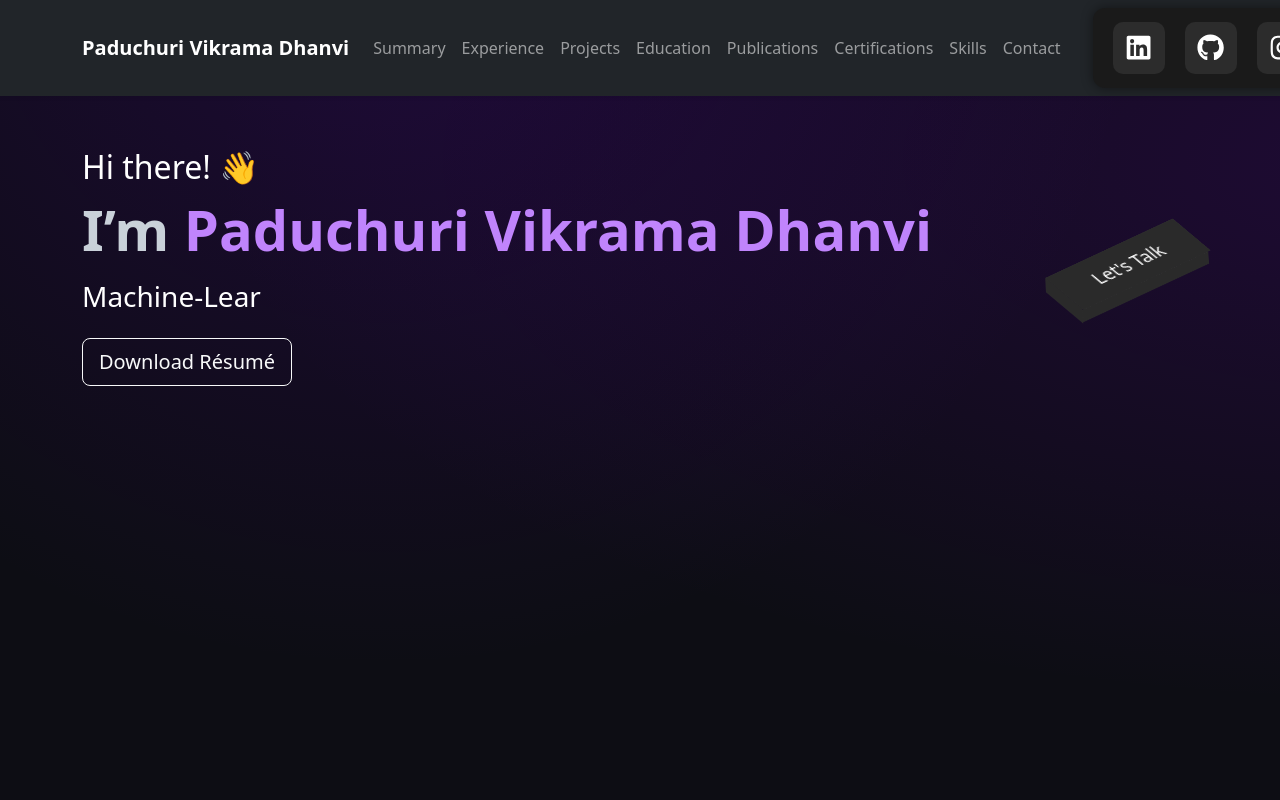
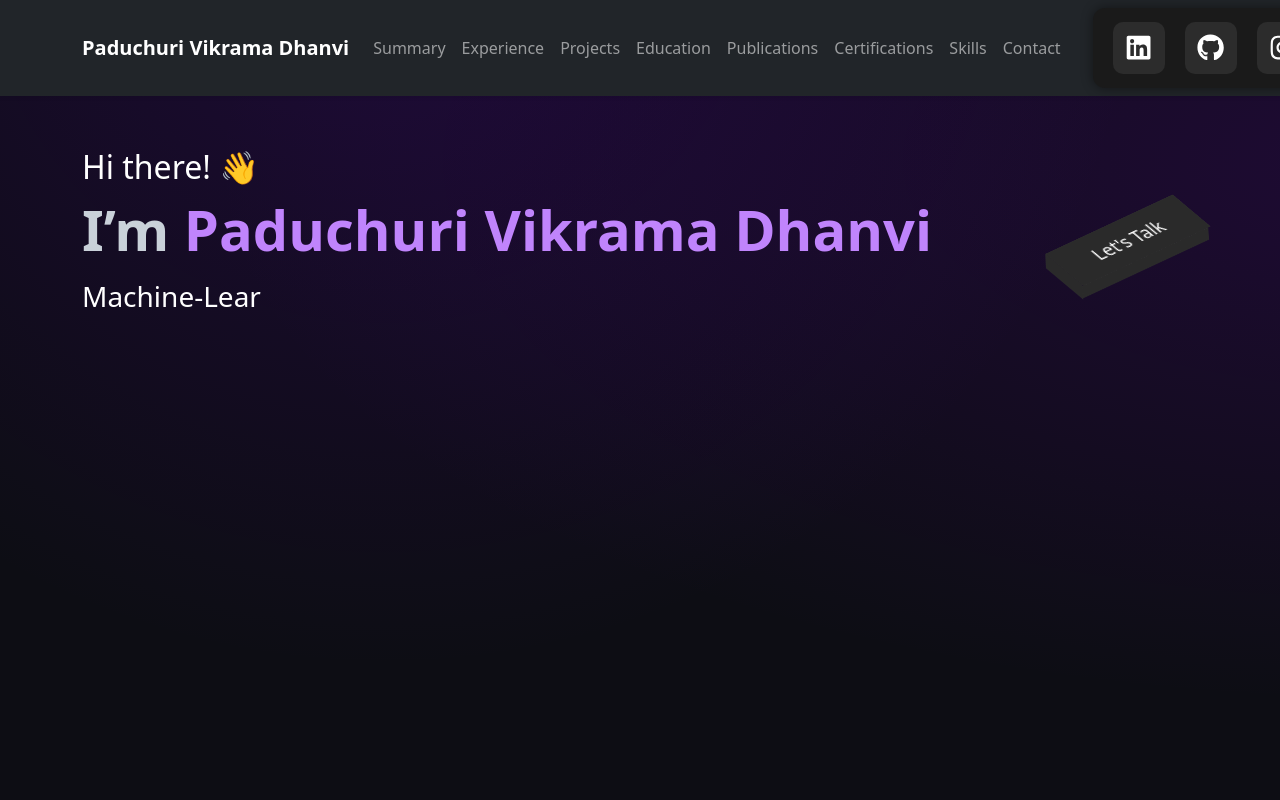
Before and after one commit to VikramaDhanvi/Portfolio, a React (Vite) app: page / in a window 1280 px wide. Shown: the top 800 px of the page. Built offline with nearby package versions, Linux system fonts and the light colour scheme.

Commit message:
Resume download and layout fixes

```diff
--- a/src/components/Hero.jsx
+++ b/src/components/Hero.jsx
@@ -59,9 +59,7 @@ const Hero = () => {
             <span className="typing-caret">|</span>
           </h3>
           <br></br>
-          <a href="/resume.pdf" download className="btn btn-outline-light btn-lg">
-  Download Résumé
-</a>
+
 
         </motion.div>
 
```
